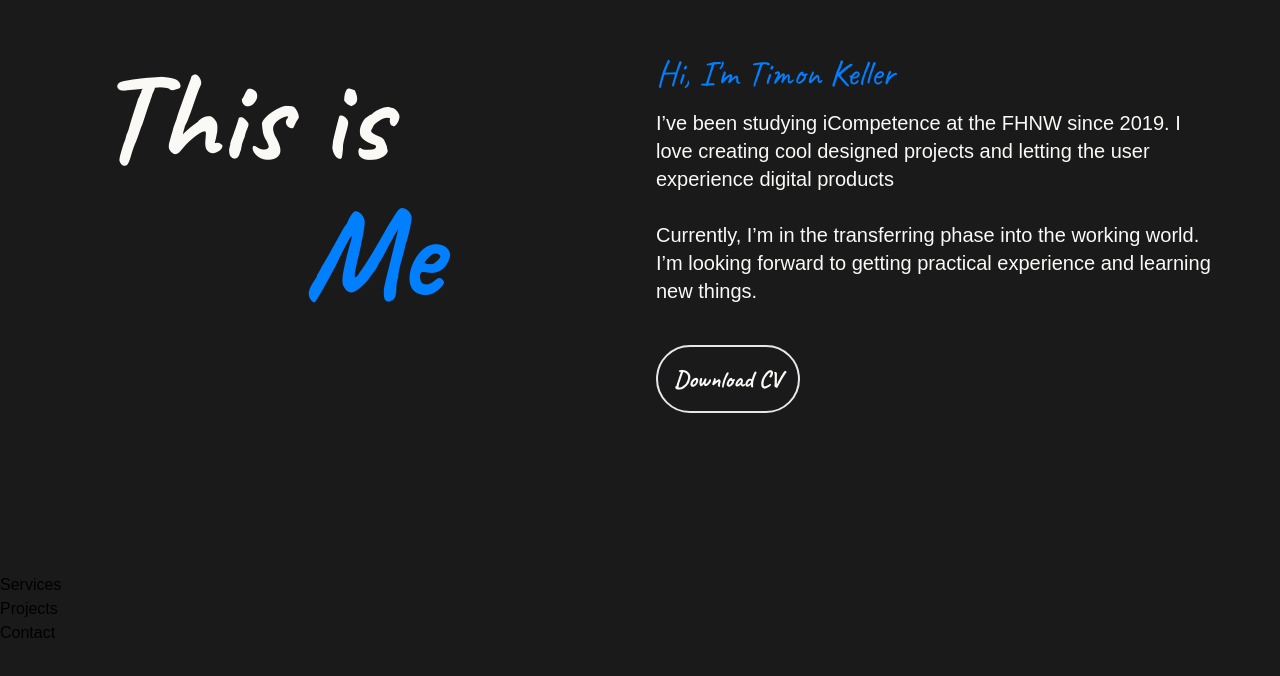
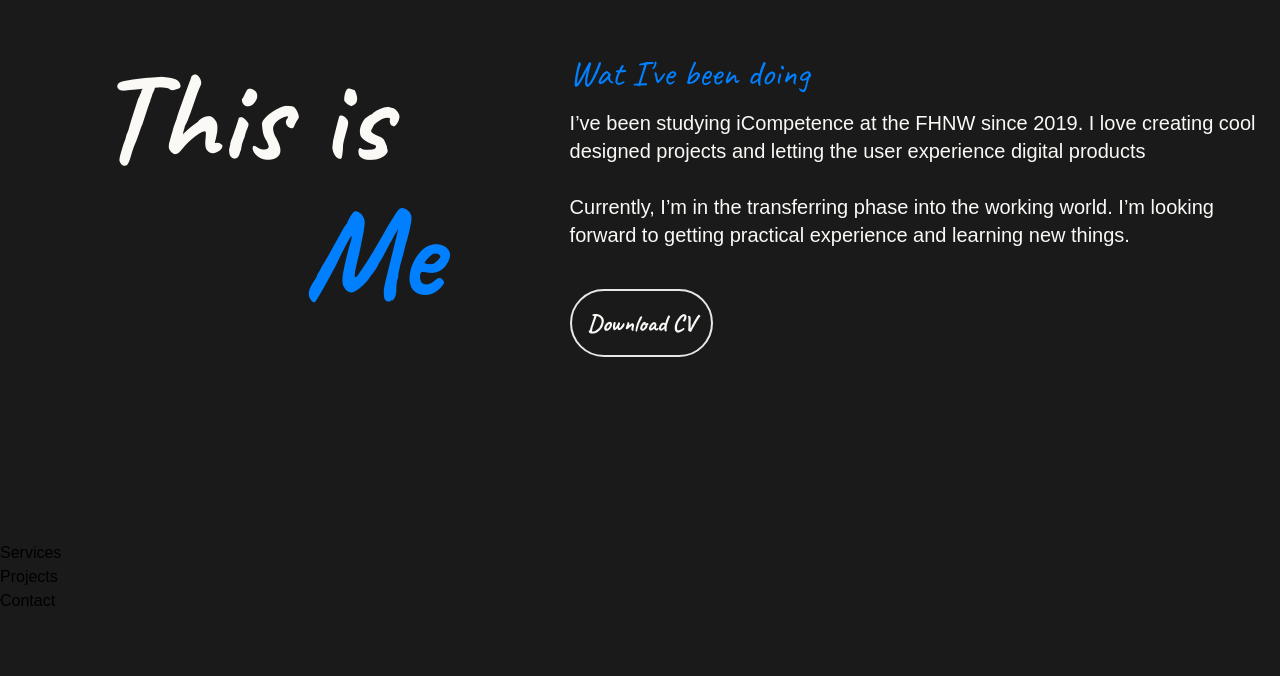
Before and after one commit to TimonKeller/Portfolio, a Next.js app: page / in a window 1280 px wide. Shown: the part 896-1572 px from the top of the page. After the commit the page ends 1541 px from the top, so only its background shows below. Built offline with nearby package versions, Linux system fonts and the light colour scheme.

Commit message:
Update AboutMe.jsx

```diff
--- a/components/AboutMe.jsx
+++ b/components/AboutMe.jsx
@@ -2,14 +2,14 @@ import React from 'react'
 
 const AboutMe = () => {
   return (
-    <div className='container px-16 my-24 py-16 md:flex md:flex-row  w-full' id='about'>
-        <div className=' flex mb-16 flex-col gap-y-2 tex-center md:ml-8 md:w-full'>
+    <div className='container my-24 px-8 md:px-0 py-16 md:flex md:flex-row w-full' id='about'>
+        <div className=' flex mb-16 flex-col gap-y-2 tex-center md:ml-24 md:w-2/3'>
             <a className='text-center text-7xl md:text-start font-caveat md:text-9xl text-text font-black'> This is</a>
             <a className='text-center md:text-start font-caveat text-9xl text-blue font-black md:ml-52'> Me</a>
         </div>
         <div className='w-full flex flex-col'>
                      <p className='text-center md:text-start font-caveat text-4xl text-blue pb-4'>
-                     {"Hi, I'm Timon Keller"}
+                     {"Wat I've been doing"}
                     </p>
                     <p className='text-center md:text-start text-xl text-text pb-8 md:pb-4'>
                         I’ve been studying iCompetence at the FHNW since 2019. I love creating cool designed projects and letting the user experience digital products
```
